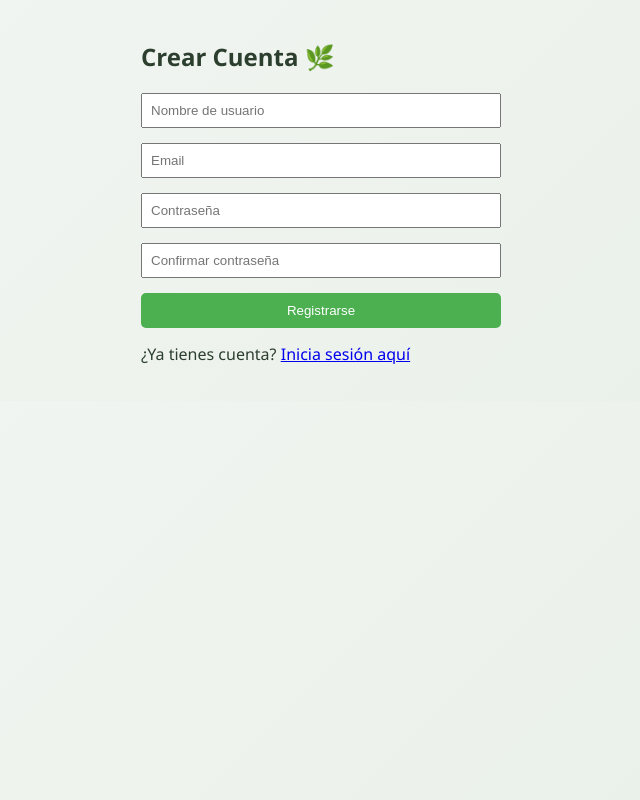
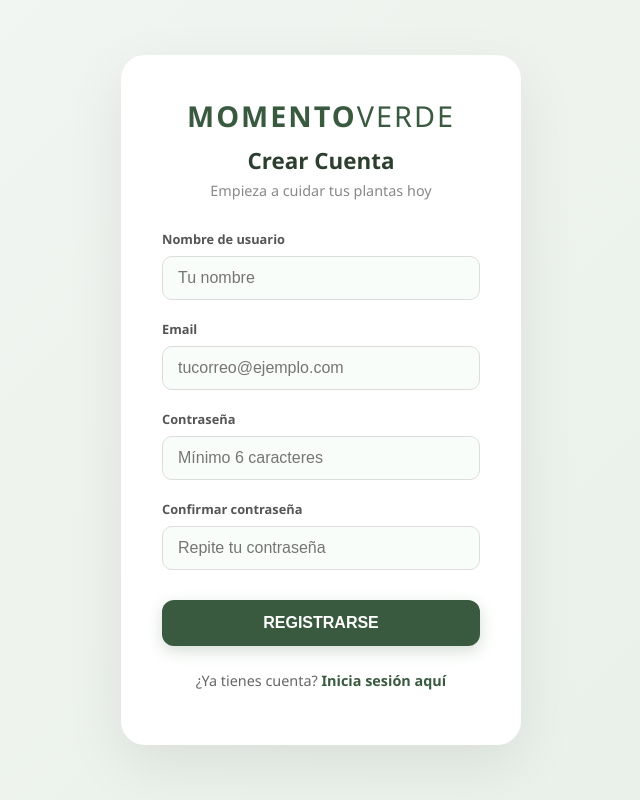
Before and after one commit to CRISROMSAL/momentoVerde, a React (Create React App) app in the folder frontend/: page /register in a window 1280 px wide. Shown: the whole page, without its empty margins (319-959 px from the left). Built offline with nearby package versions, Linux system fonts and the light colour scheme.

Commit message:
Diseño del registro

```diff
--- a/frontend/src/pages/Register.js
+++ b/frontend/src/pages/Register.js
@@ -1,7 +1,9 @@
 import React, { useState } from 'react';
 import axios from 'axios';
+import '../App.css'; // <--- ÚNICO AÑADIDO TÉCNICO: Cargar el diseño
 
 const Register = () => {
+    // --- TU LÓGICA ORIGINAL EXACTA (INTACTA) ---
     const [formData, setFormData] = useState({
         username: '',
         email: '',
@@ -46,22 +48,75 @@ const Register = () => {
         }
     };
 
+    // --- NUEVO DISEÑO VISUAL (Lógica visual cambiada a clases CSS) ---
     return (
-        <div style={{ padding: '20px', maxWidth: '400px', margin: '0 auto' }}>
-            <h2>Crear Cuenta 🌿</h2>
-            <form onSubmit={onSubmit} style={{ display: 'flex', flexDirection: 'column', gap: '15px' }}>
-                <input type="text" placeholder="Nombre de usuario" name="username" value={username} onChange={onChange} required style={{ padding: '8px' }} />
-                <input type="email" placeholder="Email" name="email" value={email} onChange={onChange} required style={{ padding: '8px' }} />
-                <input type="password" placeholder="Contraseña" name="password" value={password} onChange={onChange} required style={{ padding: '8px' }} />
-                <input type="password" placeholder="Confirmar contraseña" name="confirmPassword" value={confirmPassword} onChange={onChange} required style={{ padding: '8px' }} />
+        <div className="login-container">
+            <div className="login-card">
+                <h1 className="login-logo">MOMENTO<span>VERDE</span></h1>
+                <h2 className="login-title">Crear Cuenta</h2>
+                <p className="login-subtitle">Empieza a cuidar tus plantas hoy</p>
 
-                <button type="submit" style={{ background: '#4CAF50', color: 'white', border: 'none', padding: '10px', borderRadius: '5px', cursor: 'pointer' }}>
-                    Registrarse
-                </button>
-            </form>
-            <p style={{ marginTop: '15px' }}>
-                ¿Ya tienes cuenta? <a href="/">Inicia sesión aquí</a>
-            </p>
+                <form onSubmit={onSubmit} className="login-form">
+
+                    <div className="input-group">
+                        <label>Nombre de usuario</label>
+                        <input
+                            type="text"
+                            placeholder="Tu nombre"
+                            name="username"
+                            value={username}
+                            onChange={onChange}
+                            required
+                        />
+                    </div>
+
+                    <div className="input-group">
+                        <label>Email</label>
+                        <input
+                            type="email"
+                            placeholder="tucorreo@ejemplo.com"
+                            name="email"
+                            value={email}
+                            onChange={onChange}
+                            required
+                        />
+                    </div>
+
+                    <div className="input-group">
+                        <label>Contraseña</label>
+                        <input
+                            type="password"
+                            placeholder="Mínimo 6 caracteres"
+                            name="password"
+                            value={password}
+                            onChange={onChange}
+                            required
+                        />
+                    </div>
+
+                    <div className="input-group">
+                        <label>Confirmar contraseña</label>
+                        <input
+                            type="password"
+                            placeholder="Repite tu contraseña"
+                            name="confirmPassword"
+                            value={confirmPassword}
+                            onChange={onChange}
+                            required
+                        />
+                    </div>
+
+                    <button type="submit" className="btn-login">
+                        REGISTRARSE
+                    </button>
+                </form>
+
+                <div className="login-footer">
+                    <p>
+                        ¿Ya tienes cuenta? <a href="/">Inicia sesión aquí</a>
+                    </p>
+                </div>
+            </div>
         </div>
     );
 };
```
